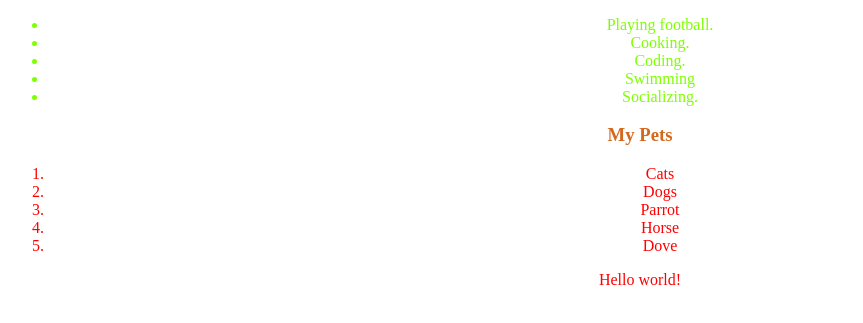
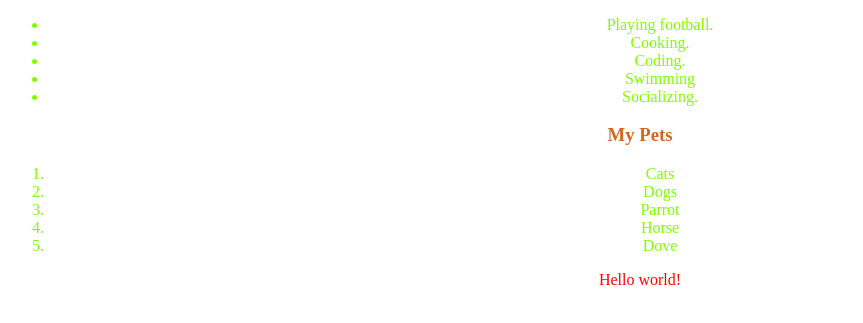
Before and after one commit to NJUGUNA-png/example, a plain HTML site: page index.html in a window 1280 px wide. Shown: the part 317-640 px from the top of the page, without its empty margins (0-863 px from the left). Drawn offline with Linux system fonts and the light colour scheme.

Commit message:
added new changes

```diff
--- a/css/style.css
+++ b/css/style.css
@@ -15,6 +15,9 @@ img{
 ul>li{
   color: chartreuse;
 }
+ol>li{
+  color: chartreuse;
+}
 *{
   text-align: center;
 }
```
Also changed, not shown: 1 other file.
